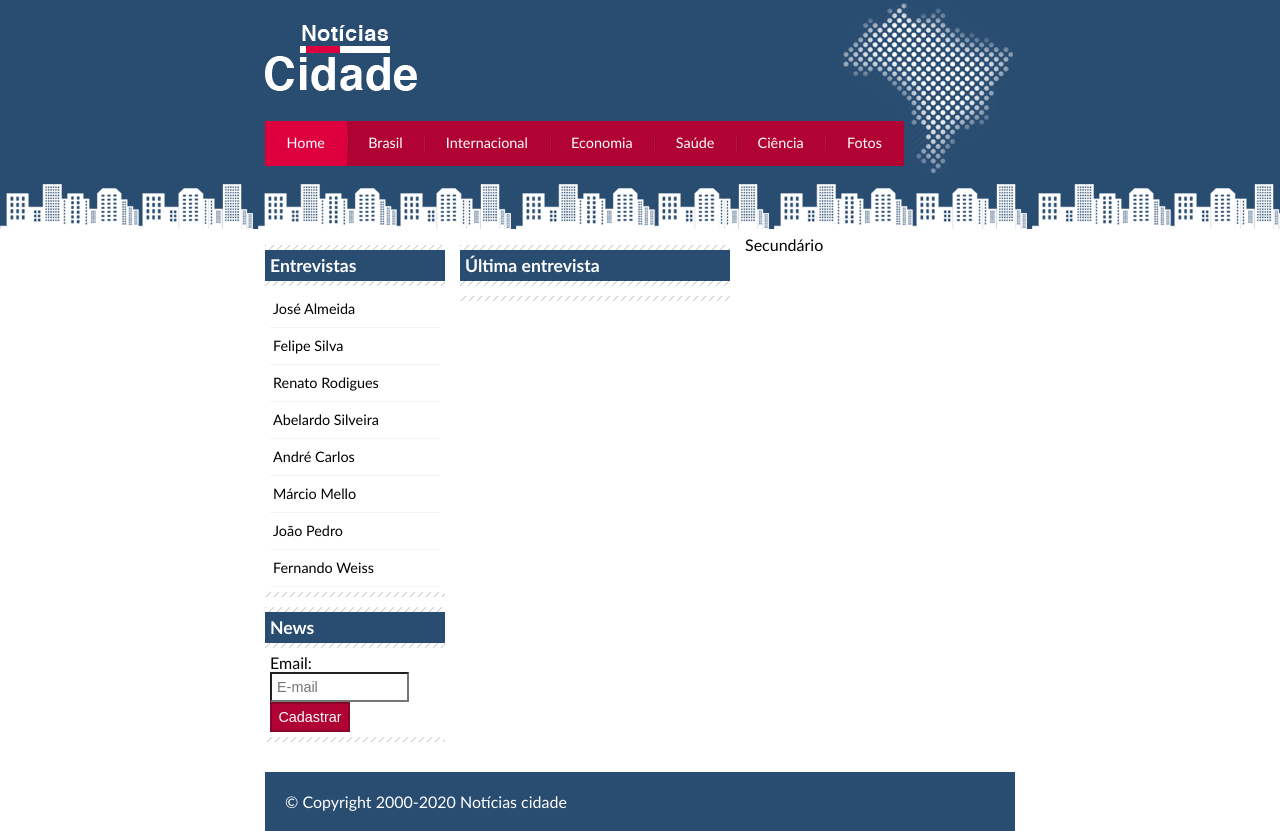
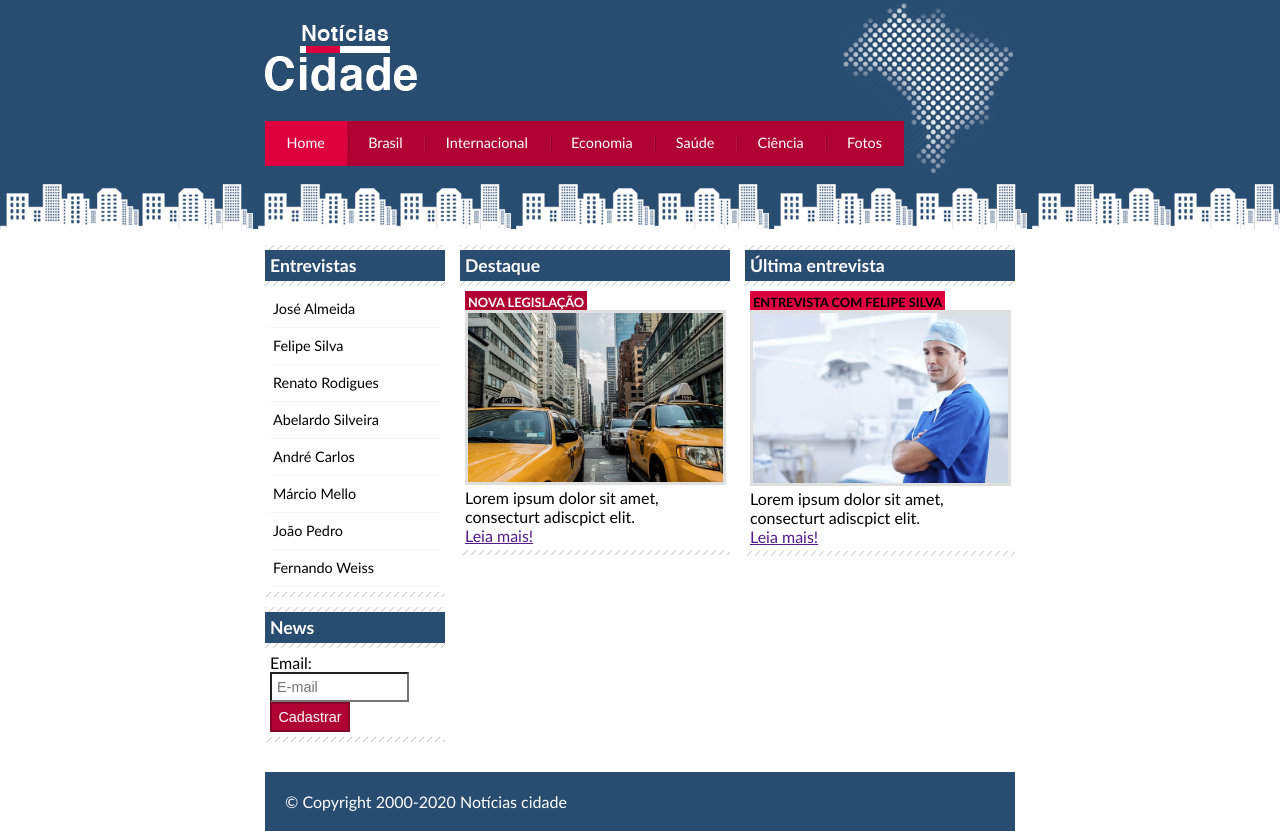
Before and after one commit to Gtssouza/NoticiasCidade, a plain HTML site: page index.html in a window 1280 px wide. Drawn offline with Linux system fonts and the light colour scheme.

Commit message:
Criando coluna Destaque e Ultima entrevista

```diff
--- a/css/estilo.css
+++ b/css/estilo.css
@@ -94,13 +94,6 @@ body.fotos #navegacao a#fotos{
 
 }
 
-#tres-colunas #primario{
-    width: 270px;
-    float: left;
-    margin: 0 0 20px 195px;
-
-}
-
 #duas-colunas #primario{
     width: 555px;
 }
@@ -175,6 +168,29 @@ input.submit{
     padding: 5px;
 }
 
+img.imagem-principal{
+    width: 98%;
+    border: 3px solid #dfdfdf;
+}
+
+/*Formatando cabeçalhos*/
+h3{
+    text-transform: uppercase;
+    display: inline;
+    font-size: 0.8em;
+    padding: 3px;
+}
+
+.destaque h3{
+    background: #b10333;
+    color: #fff;
+}
+
+.entrevista h3{
+    background: #de003e;
+    color: rgb(0, 0, 0);
+}
+
 /*Rodapé*/
 #conteudo-rodape{
     background: #294c71;
--- a/index.html
+++ b/index.html
@@ -42,14 +42,34 @@
             <div id="conteudo">
 
                 <div id="primario">
-                    <div class="caixa">
-                        <h2>Última entrevista</h2>
+                    <div class="caixa destaque">
+                        <h2>Destaque</h2>
                         <div class="caixa-conteudo">
-
+                            <h3>Nova legislação</h3>
+                            <img class="imagem-principal" src="imgs/taxi.jpg" width="100%">
+                            <p>
+                                Lorem ipsum dolor sit amet,
+                                consecturt adiscpict elit.
+                            </p>
+                            <a href="">Leia mais!</a>
                         </div>
                     </div>
                 </div>
-                <div id="secundario">Secundário</div>
+                <div id="secundario">
+                    <div class="caixa entrevista">
+                        <h2>Última entrevista</h2>
+                        <div class="caixa-conteudo">
+                            <h3>Entrevista com Felipe Silva</h3>
+                            <img class="imagem-principal" src="imgs/doutor.jpg" width="100%">
+                            <p>
+                                Lorem ipsum dolor sit amet,
+                                consecturt adiscpict elit.
+                            </p>
+                            <a href="">Leia mais!</a>
+                        </div>
+                    </div>
+                </div>
+
 
                 <div id="lateral"><!-- inicio lateral-->
                     <div class="caixa">
```
